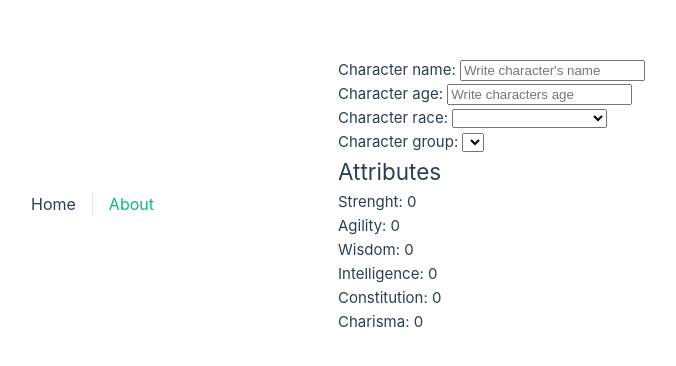
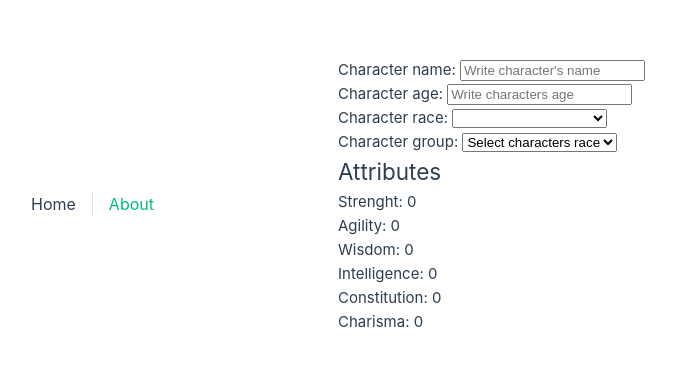
Before and after one commit to gabrielgomeso/pjrpg, a Vue app: page / in a window 1280 px wide. Shown: the part 204-570 px from the top of the page, without its empty margins (302-978 px from the left). Built offline with nearby package versions, Linux system fonts and the light colour scheme.

Commit message:
chore: create watcher to change group selection

```diff
--- a/src/views/HomeView.vue
+++ b/src/views/HomeView.vue
@@ -1,5 +1,5 @@
 <script setup lang="ts">
-import { ref, computed } from "vue";
+import { ref, watch } from "vue";
 import type { Ref } from "vue";
 
 const races: Object = {
@@ -20,7 +20,16 @@ const attributes: Object = {
 const raceList = Object.keys(races);
 
 const selectedRace: Ref<string> = ref("");
-const groupOptions = computed(() => races[selectedRace.value]);
+const groupOptions: Ref<any> = ref([]);
+console.log(groupOptions.value.length);
+
+function setGroups(selected: string) {
+  groupOptions.value = races[selected];
+}
+
+watch(selectedRace, (newSelected) => {
+  setGroups(newSelected);
+});
 </script>
 
 <template>
@@ -57,7 +66,15 @@ const groupOptions = computed(() => races[selectedRace.value]);
       <label for="character-group">
         Character group:
         <select name="character-group">
-          <option v-for="group in groupOptions" :key="group" :value="group">
+          <option v-if="groupOptions.length == 0" value="undefined" selected>
+            Select characters race
+          </option>
+          <option
+            v-else
+            v-for="group in groupOptions"
+            :key="group"
+            :value="group"
+          >
             {{ group }}
           </option>
         </select>
```
